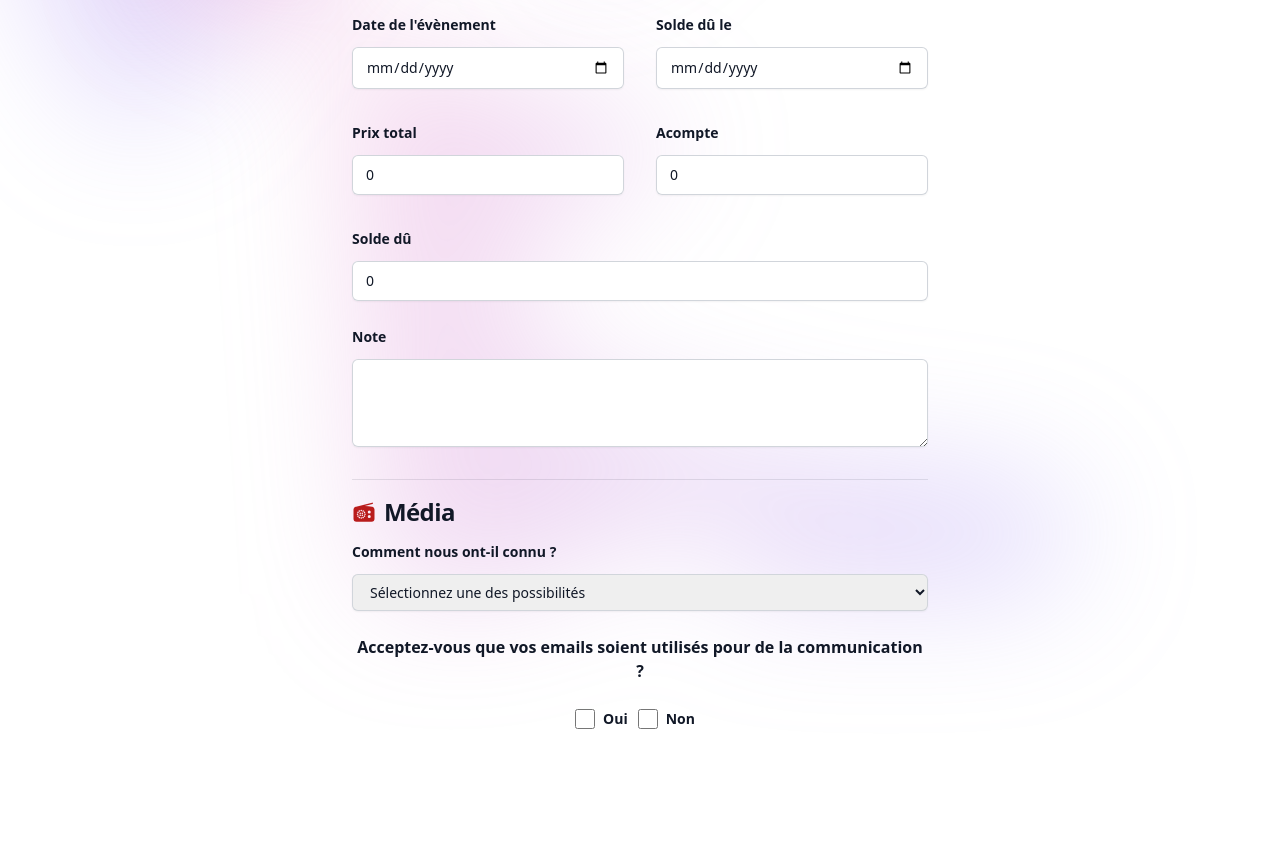
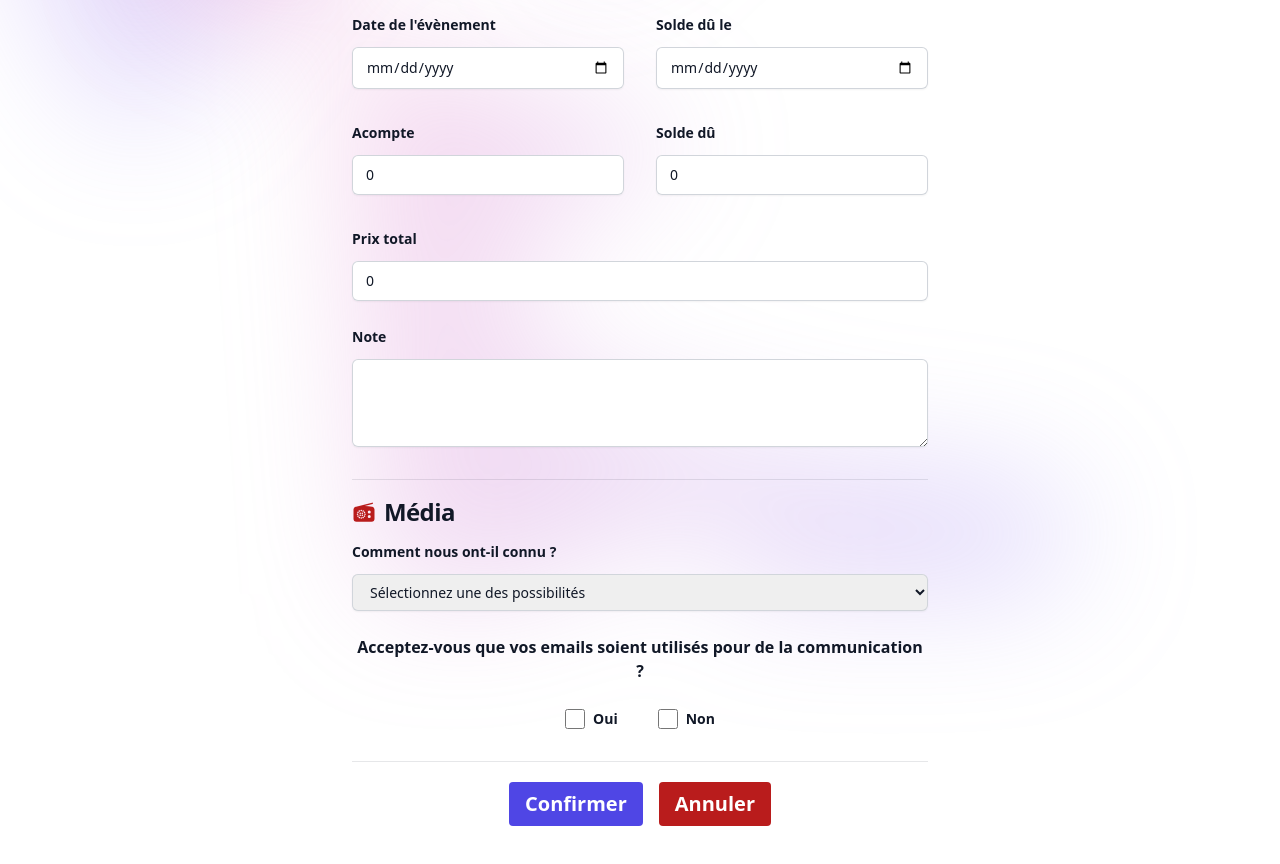
Before and after one commit to Maxime-hnh/Planning, a React (Create React App) app in the folder client/: page /admin/formulaire in a window 1280 px wide. Shown: the part 920-1784 px from the top of the page. Before the commit the page ends 1713 px from the top, so only its background shows below. Built offline with nearby package versions, Linux system fonts and the light colour scheme.

Commit message:
add toastity, add button form

```diff
--- a/client/package.json
+++ b/client/package.json
@@ -13,6 +13,7 @@
     "react-router": "^6.14.2",
     "react-router-dom": "^6.14.2",
     "react-scripts": "5.0.1",
+    "react-toastify": "^9.1.3",
     "yup": "^1.2.0"
   },
   "scripts": {
--- a/client/src/Components/Form/Form.jsx
+++ b/client/src/Components/Form/Form.jsx
@@ -1,6 +1,7 @@
 import React, { useState, useEffect } from 'react'
 import { Formik, Form } from 'formik'
 import * as Yup from 'yup';
+import { toast } from "react-toastify";
 import moment from 'moment';
 import { useLocation } from 'react-router';
 import { MyTextInput } from '../Hooks/GenericInput';
@@ -12,9 +13,10 @@ import MyCheckbox from '../Hooks/GenericCheckbox';
 export default function FormPage() {
 
 	const [isLoading, setIsLoading] = useState(false)
+	const [customer, setCustomer] = useState(null)
 
 	const location = useLocation();
-	let { customer } = location.state || {}
+	let { customerId } = location.state || {}
 
 
 
@@ -113,6 +115,26 @@ export default function FormPage() {
 					})}
 					onSubmit={async (values, { resetForm }) => {
 						console.log('Les valeurs : ', values)
+						try {
+							const response = await fetch('http://localhost:3000/api/customers', {
+								method: 'POST',
+								headers: {
+									'Content-type': 'application/json',
+									'x-access-token': '',
+								},
+								body: JSON.stringify(values)
+							});
+							if (response.ok) {
+								const data = await response.json()
+								setCustomer(data)
+								console.log(data)
+								toast.success(' Client ajouté !');
+								resetForm()
+							}
+						} catch (error) {
+							console.log(error)
+							toast.error(error);
+						}
 
 					}}
 				>
@@ -244,29 +266,29 @@ export default function FormPage() {
 							<div className="grid grid-cols-1 gap-x-8 gap-y-6 sm:grid-cols-2 pb-8">
 								<div>
 									<MyTextInput
-										label="Prix total"
-										id="contract.total"
-										name="contract.total"
-										type="number"
-									/>
-								</div>
-								<div>
-									<MyTextInput
 										label="Acompte"
 										id="contract.deposit"
 										name="contract.deposit"
 										type="number"
 									/>
 								</div>
-							</div>
-							<div className="sm:col-span-2 pb-6">
+								<div>
 									<MyTextInput
 										label="Solde dû"
 										id="contract.balance"
 										name="contract.balance"
 										type="number"
-									value={formik.values.contract.total - formik.values.contract.deposit}
 
+									/>
+								</div>
+							</div>
+							<div className="sm:col-span-2 pb-6">
+								<MyTextInput
+									label="Prix total"
+									id="contract.total"
+									name="contract.total"
+									type="number"
+									value={formik.values.contract.deposit + formik.values.contract.balance}
 								/>
 							</div>
 							<div className="sm:col-span-2 border-b border-gray-900/10 pb-8">
@@ -299,7 +321,7 @@ export default function FormPage() {
 								</MySelect>
 							</div>
 
-							<div className="sm:col-span-2 pb-6">
+							<div className="sm:col-span-2 border-b border-gray-900/10 pb-8">
 								<h4 className="block text-l font-semibold leading-6 text-gray-900 text-center">Acceptez-vous que vos emails soient utilisés pour de la communication ?</h4>
 								<div className='flex justify-center mt-4'>
 									<MyCheckbox
@@ -316,6 +338,20 @@ export default function FormPage() {
 									/>
 								</div>
 							</div>
+							<div className='flex justify-center mt-5'>
+							<button
+								type='submit'
+								className=' bg-indigo-600 hover:bg-indigo-800 text-white font-bold py-2 px-4 rounded text-xl mr-4'
+							>
+								Confirmer
+							</button>
+							<button
+								type='submit'
+								className=' bg-red-700 hover:bg-red-900 text-white font-bold py-2 px-4 rounded text-xl'
+							>
+								Annuler
+							</button>
+							</div>
 						</Form>
 					)}
 				</Formik >
--- a/client/src/Components/Hooks/GenericCheckbox.jsx
+++ b/client/src/Components/Hooks/GenericCheckbox.jsx
@@ -6,7 +6,7 @@ const MyCheckbox = ({ label, ...props }) => {
   const errorClass = meta.touched && meta.error ? 'ring-red-700' : 'ring-indigo-600';
 
   return (
-    <div className="mt-2.5 pr-2.5">
+    <div className="mt-2.5 mr-5 ml-5">
       <label htmlFor={props.id} className="flex items-center">
         <input
           type="checkbox"
--- a/client/src/Components/NavBar/NavBar.jsx
+++ b/client/src/Components/NavBar/NavBar.jsx
@@ -8,7 +8,7 @@ import { NavLink } from 'react-router-dom'
 export default function NavBar() {
 
 	const navigation = [
-		{ name: 'Dashboard', to: '/admin' },
+		{ name: 'Dashboard', to: '/admin/dashboard' },
 		{ name: 'Formulaire', to: '/admin/formulaire' },
 		{ name: 'Planning', to: '/admin/pa' },
 		{ name: 'Liste', to: '/admin/o' },
```
Also changed, not shown: 1 other file (tests, documents, lock files or other folders). Lines whose indentation alone changed are shown as unchanged.
